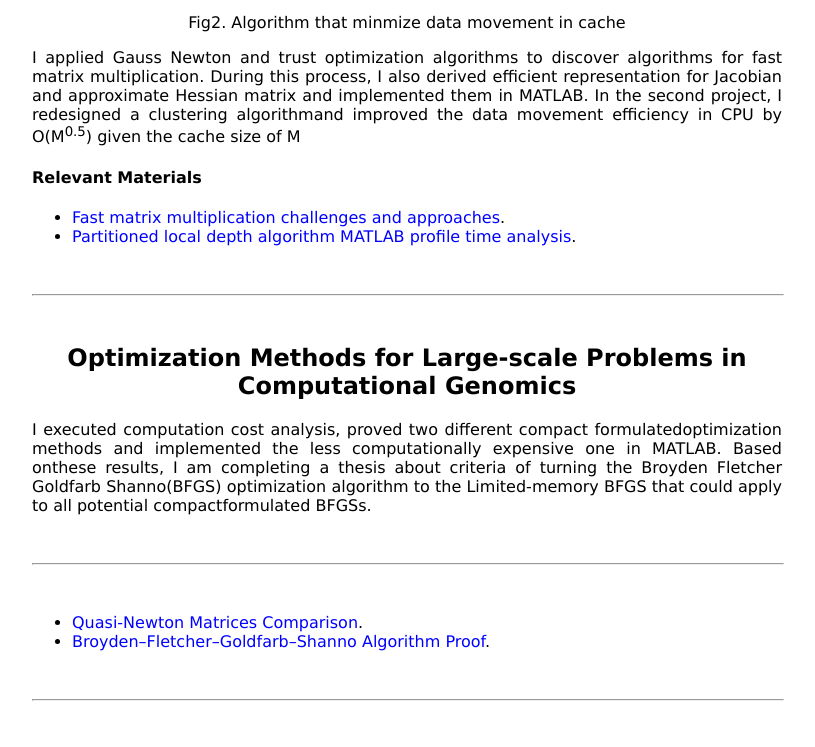
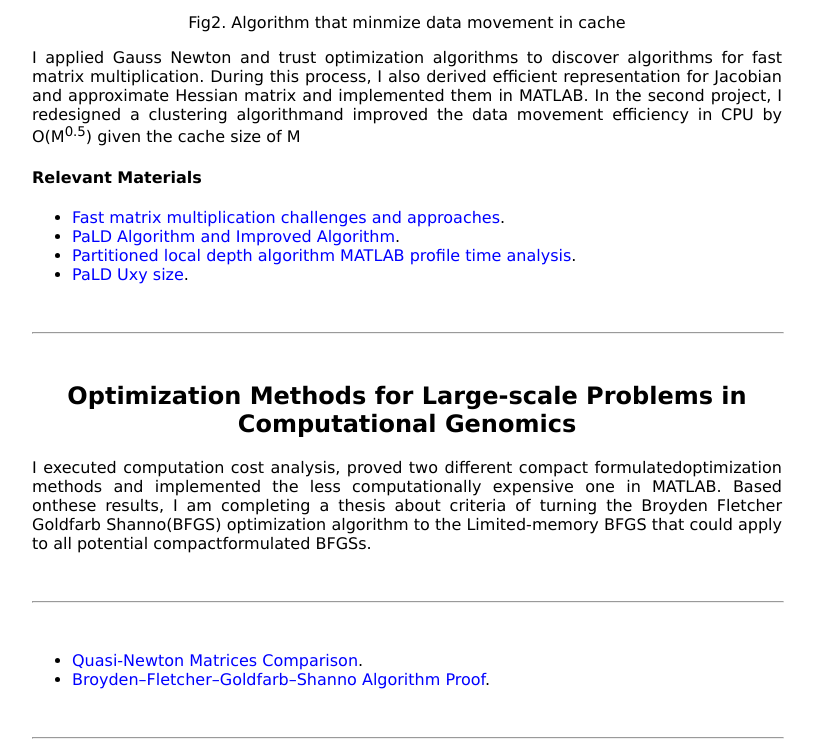
Before and after one commit to JinxinXia/JinxinXia.github.io, a plain HTML site: page research.html in a window 1280 px wide. Shown: the part 1290-2037 px from the top of the page, without its empty margins (233-1048 px from the left). Before the commit the page ends 1999 px from the top, so only its background shows below. Drawn offline with Linux system fonts and the light colour scheme.

Commit message:
add more files to research

```diff
--- a/research.html
+++ b/research.html
@@ -103,7 +103,13 @@
 <a href="./pdfs/Fast_Matrices.pdf">Fast matrix multiplication challenges and approaches</a>.
 </li>
 <li>
+<a href="./pdfs/PaLD Algorithm.pdf">PaLD Algorithm and Improved Algorithm</a>.
+</li>
+<li>
 <a href="./profile_results/file0.html"> Partitioned local depth algorithm MATLAB profile time analysis</a>.
+</li>
+<li>
+<a href="./pdfs/PaLD Uxy size.pdf">PaLD Uxy size</a>.
 </li>
 
 </ul>
```
Also changed, not shown: 2 other files.
